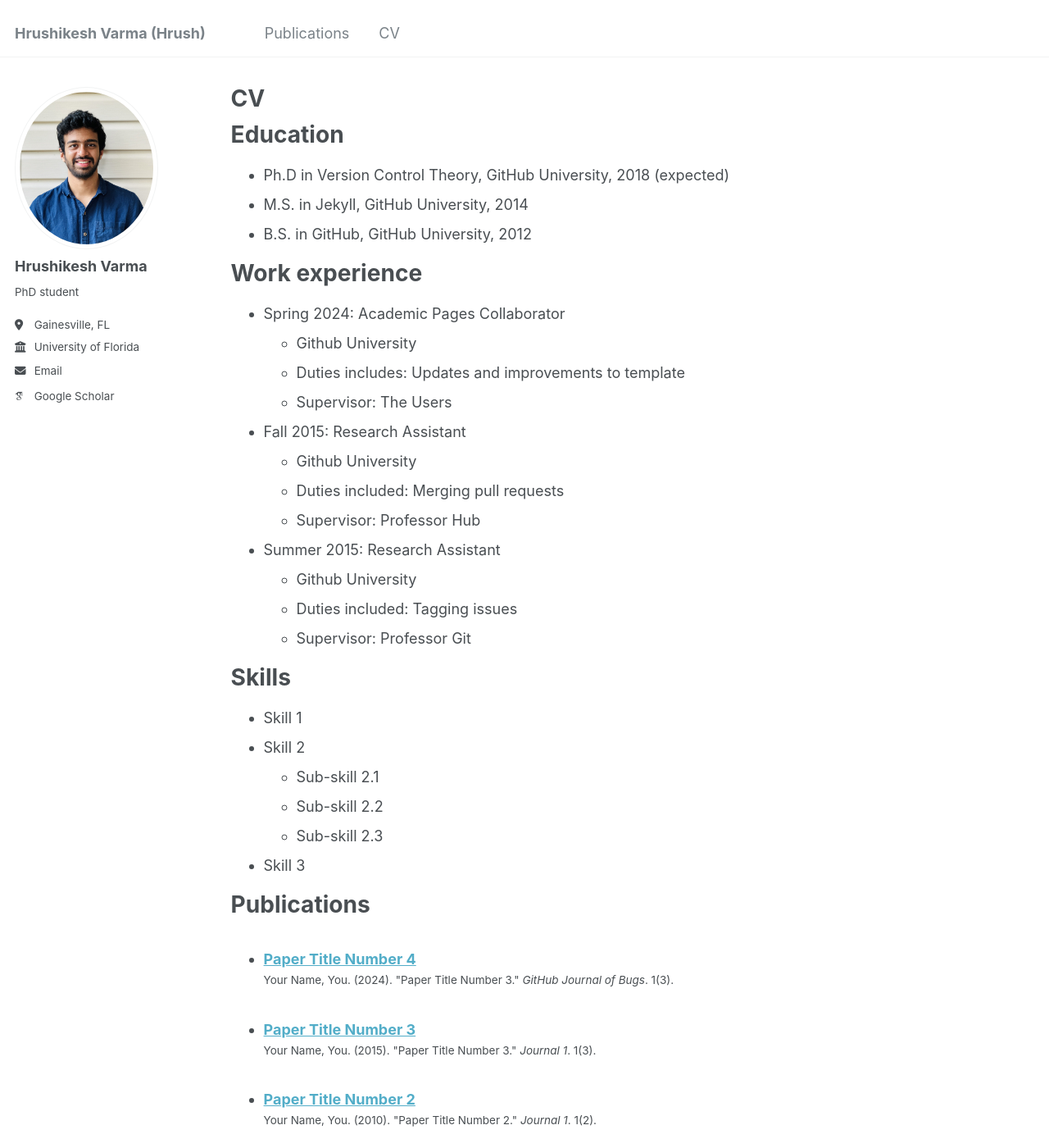
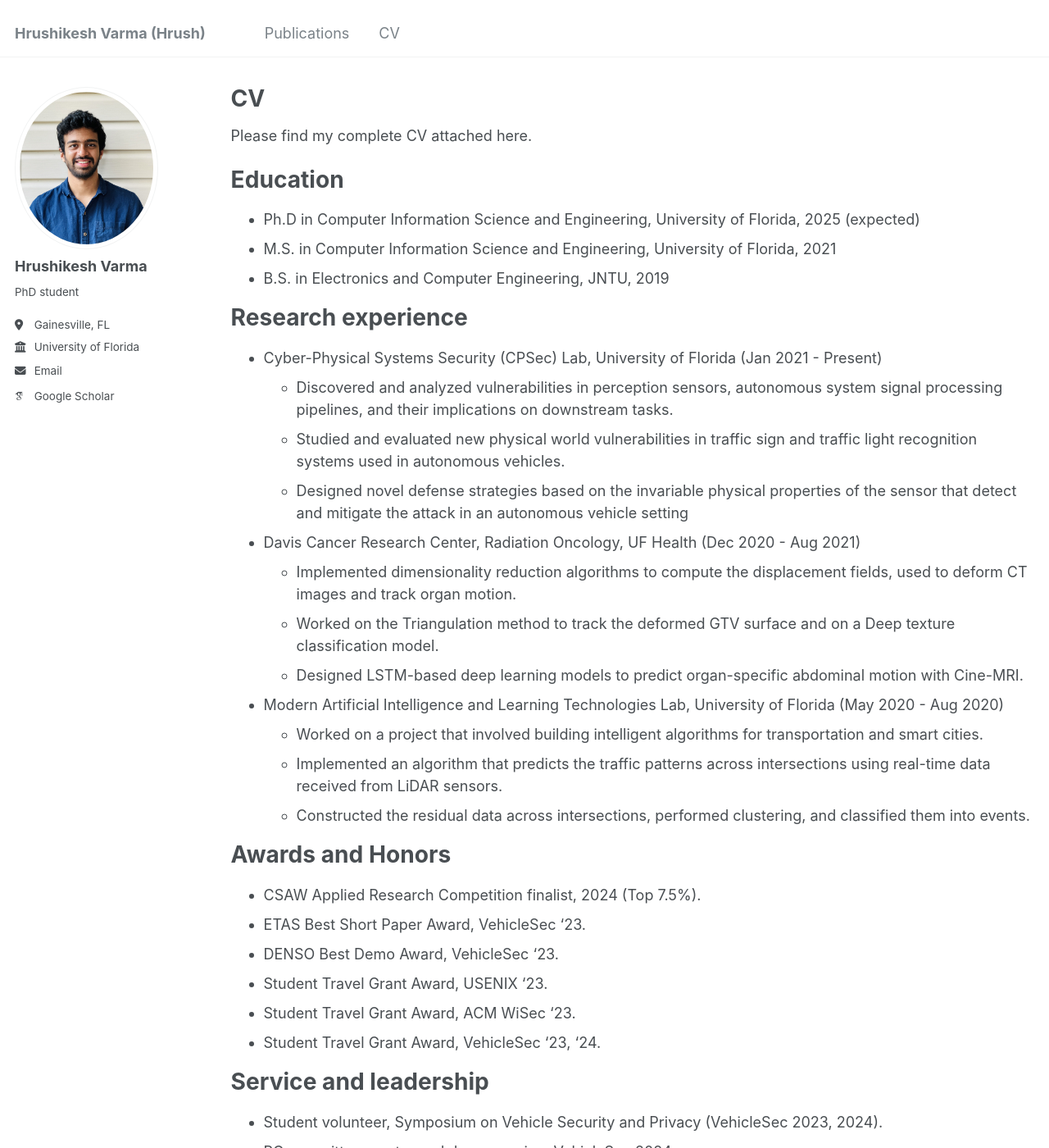
Before and after one commit to hrushivb/hrush, a Jekyll site: the page built from _pages/cv.md, in a window 1280 px wide and 1400 px high. Shown: the whole window at 82% size. Built offline with Jekyll 4.4.1, drawn with Linux system fonts in a browser that asks for light colours; some web fonts are replaced; some of the changed text lies outside the part shown.

Commit message:
Update cv.md

```diff
--- a/_pages/cv.md
+++ b/_pages/cv.md
@@ -9,56 +9,43 @@ redirect_from:
 
 {% include base_path %}
 
+Please find my complete CV attached here.
+
+
 Education
 ======
-* Ph.D in Version Control Theory, GitHub University, 2018 (expected)
-* M.S. in Jekyll, GitHub University, 2014
-* B.S. in GitHub, GitHub University, 2012
+* Ph.D in Computer Information Science and Engineering, University of Florida, 2025 (expected)
+* M.S. in Computer Information Science and Engineering, University of Florida, 2021
+* B.S. in Electronics and Computer Engineering, JNTU, 2019
 
-Work experience
+Research experience
 ======
-* Spring 2024: Academic Pages Collaborator
-  * Github University
-  * Duties includes: Updates and improvements to template
-  * Supervisor: The Users
+* Cyber-Physical Systems Security (CPSec) Lab, University of Florida (Jan 2021 - Present)
+  * Discovered and analyzed vulnerabilities in perception sensors, autonomous system signal processing pipelines, and their implications on downstream tasks.
+  * Studied and evaluated new physical world vulnerabilities in traffic sign and traffic light recognition systems used in autonomous vehicles.
+  * Designed novel defense strategies based on the invariable physical properties of the sensor that detect and mitigate the attack in an autonomous vehicle setting
 
-* Fall 2015: Research Assistant
-  * Github University
-  * Duties included: Merging pull requests
-  * Supervisor: Professor Hub
+* Davis Cancer Research Center, Radiation Oncology, UF Health (Dec 2020 - Aug 2021)
+  * Implemented dimensionality reduction algorithms to compute the displacement fields, used to deform CT images and track organ motion.
+  * Worked on the Triangulation method to track the deformed GTV surface and on a Deep texture classification model.
+  * Designed LSTM-based deep learning models to predict organ-specific abdominal motion with Cine-MRI.
 
-* Summer 2015: Research Assistant
-  * Github University
-  * Duties included: Tagging issues
-  * Supervisor: Professor Git
+* Modern Artificial Intelligence and Learning Technologies Lab, University of Florida (May 2020 - Aug 2020)
+  * Worked on a project that involved building intelligent algorithms for transportation and smart cities.
+  * Implemented an algorithm that predicts the traffic patterns across intersections using real-time data received from LiDAR sensors.
+  * Constructed the residual data across intersections, performed clustering, and classified them into events.
 
-Skills
+Awards and Honors
 ======
-* Skill 1
-* Skill 2
-  * Sub-skill 2.1
-  * Sub-skill 2.2
-  * Sub-skill 2.3
-* Skill 3
-
-Publications
-======
-  <ul>{% for post in site.publications reversed %}
-    {% include archive-single-cv.html %}
-  {% endfor %}</ul>
-
-Talks
-======
-  <ul>{% for post in site.talks reversed %}
-    {% include archive-single-talk-cv.html  %}
-  {% endfor %}</ul>
-
-Teaching
-======
-  <ul>{% for post in site.teaching reversed %}
-    {% include archive-single-cv.html %}
-  {% endfor %}</ul>
+* CSAW Applied Research Competition finalist, 2024 (Top 7.5%).
+* ETAS Best Short Paper Award, VehicleSec '23.
+* DENSO Best Demo Award, VehicleSec '23.
+* Student Travel Grant Award, USENIX '23.
+* Student Travel Grant Award, ACM WiSec '23.
+* Student Travel Grant Award, VehicleSec '23, '24.
 
 Service and leadership
 ======
-* Currently signed in to 43 different slack teams
+* Student volunteer, Symposium on Vehicle Security and Privacy (VehicleSec 2023, 2024).
+* PC committee, poster and demo session, VehicleSec 2024.
+* More than five papers review experience as a delegation reviewer (USENIX, IEEE S&P)
```
